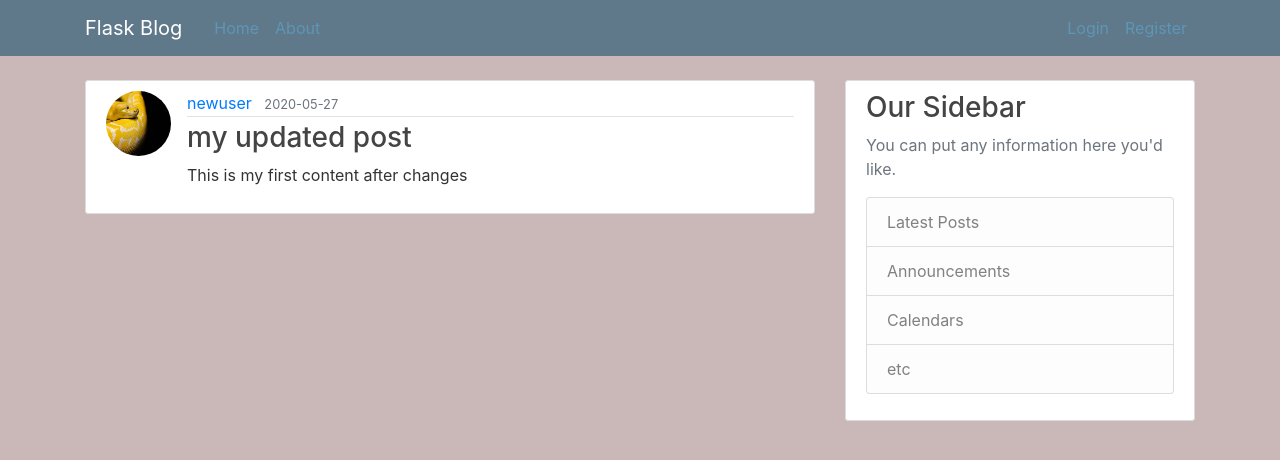
After one commit to RajuGujjalapati/flask_blog_webapp, a Flask app: page /post/1 in a window 1280 px wide. The commit adds this page. Shown: the top 460 px of the page. Run offline with Flask 2, Linux system fonts and the light colour scheme; data comes from the database, SQL or seed files in the repository; both versions use the stored data as it was after the commit; some libraries are stand-ins or nearby versions.

Commit message:
Now user can create,  update and delete his/her own posts

```diff
--- a/flaskblog/routes.py
+++ b/flaskblog/routes.py
@@ -1,28 +1,29 @@
 import os, secrets
-from flask import  render_template, url_for, flash, redirect, request
-from flaskblog.forms import RegistrationForm, LoginForm, UpdateAccountForm
-from flaskblog.models import User, Post
+from flask import  render_template, url_for, flash, redirect, request, abort
+from flaskblog.forms import RegistrationForm, LoginForm, UpdateAccountForm, PostForm
+from flaskblog.models import User, Posti
 from PIL import Image
 from flaskblog import app, db, bcrypt
 from flask_login import  login_user, current_user, logout_user, login_required
-posts = [
-    {
-        'author': 'Raju Chowdary',
-        'title': 'Blog Post 1',
-        'content': 'First post content',
-        'date_posted': 'May 25, 2020'
-    },
-    {
-        'author': 'fripya',
-        'title': 'Blog Post 2',
-        'content': 'Second post content',
-        'date_posted': 'May 26, 2020'
-    }
-]
+# posts = [
+#     {
+#         'author': 'Raju Chowdary',
+#         'title': 'Blog Post 1',
+#         'content': 'First post content',
+#         'date_posted': 'May 25, 2020'
+#     },
+#     {
+#         'author': 'fripya',
+#         'title': 'Blog Post 2',
+#         'content': 'Second post content',
+#         'date_posted': 'May 26, 2020'
+#     }
+# ]
 
 @app.route("/")
 @app.route("/home")
 def home():
+    posts =Posti.query.all()
     return render_template('home.html', posts=posts)
 
 
@@ -107,3 +108,52 @@ def account():
 
     image_file = url_for('static', filename='profile_pics/' + current_user.image_file)
     return render_template('account.html', title='Account', image_file=image_file, form=form)
+
+@app.route("/post/new", methods=['GET','POST'])
+@login_required
+def new_post():
+    form = PostForm()
+    if form.validate_on_submit():
+        post =Posti(title= form.title.data, content =form.content.data, author = current_user)
+        db.session.add(post)
+        db.session.commit()
+        flash('Your post has been created Success!', 'success')
+        return redirect(url_for('home'))
+    return render_template('create_post.html', title ='New Post', form = form, legend='New Post')
+
+#post overview
+@app.route("/post/<int:post_id>")
+def post(post_id):
+    post = Posti.query.get_or_404(post_id)
+    return render_template('post.html', title=post.title, post=post)
+
+#update post
+@app.route("/post/<int:post_id>/update", methods=['GET', 'POST'])
+@login_required
+def update_post(post_id):
+    post = Posti.query.get_or_404(post_id)
+    if post.author != current_user:
+        abort(403)
+    form = PostForm()
+    if form.validate_on_submit():
+        post.title = form.title.data
+        post.content = form.content.data
+        db.session.commit()
+        flash('Your post has been updated!', 'success')
+        return redirect(url_for('post', post_id=post.id))
+    elif request.method == 'GET':
+        form.title.data = post.title
+        form.content.data = post.content
+    return render_template('create_post.html', title='Update Post', form=form, legend='Update Post')
+
+#delete post
+@app.route("/post/<int:post_id>/delete", methods=['POST'])
+@login_required
+def delete_post(post_id):
+    post = Posti.query.get_or_404(post_id)
+    if post.author != current_user:
+        abort(403)
+    db.session.delete(post)
+    db.session.commit()
+    flash('Your post has been deleted!', 'success')
+    return redirect(url_for('home'))
--- a/flaskblog/templates/layout.html
+++ b/flaskblog/templates/layout.html
@@ -36,7 +36,8 @@
                     <!-- Navbar Right Side -->
                     <div class="navbar-nav">
                         {% if current_user.is_authenticated %}
-                        <a class="nav-item nav-link" href="{{ url_for('account') }}">Account</a>
+                        <a class="nav-item nav-link" href="{{ url_for('new_post') }}">New Post</a>
+                            <a class="nav-item nav-link" href="{{ url_for('account') }}">Account</a>
                             <a class="nav-item nav-link" href="{{ url_for('logout') }}">Logout</a>
                         {% else %}
                             <a class="nav-item nav-link" href="{{ url_for('login') }}">Login</a>
--- /dev/null
+++ b/flaskblog/templates/post.html
@@ -0,0 +1,44 @@
+{% extends 'layout.html' %}
+{% block content %}
+<article class="media content-section">
+    <img class="rounded-circle article-img"
+        src="{{ url_for('static', filename='profile_pics/') + post.author.image_file }}" alt="author_image">
+    <div class="media-body">
+        <div class="article-metadata">
+            <a class="mr-2" href="#">{{ post.author.username }}</a>
+            <small class="text-muted">{{ post.date_posted.strftime('%Y-%m-%d') }}</small>
+            {% if post.author == current_user %}
+                <div>
+                    <a class="btn btn-secondary btn-sm mt-1 mb-1"
+                        href="{{ url_for('update_post', post_id=post.id) }}">Update</a>
+                    <button type="button" class="btn btn-danger btn-sm m-1" data-toggle="modal"
+                        data-target="#deleteModal">Delete</button>
+                </div>
+            {% endif %}
+        </div>
+        <h3 class="article-title">{{ post.title }}</h3>
+        <p class="article-content">{{ post.content }}</p>
+    </div>
+</article>
+<!-- Modal -->
+<div class="modal fade" id="deleteModal" tabindex="-1" role="dialog" aria-labelledby="deleteModalLabel" aria-hidden="true">
+    <div class="modal-dialog" role="document">
+      <div class="modal-content">
+        <div class="modal-header">
+          <h5 class="modal-title" id="deleteModalLabel">Delete Post?</h5>
+          <button type="button" class="close" data-dismiss="modal" aria-label="Close">
+            <span aria-hidden="true">&times;</span>
+          </button>
+        </div>
+        <div class="modal-footer">
+          <button type="button" class="btn btn-secondary" data-dismiss="modal">Close</button>
+          <form action="{{ url_for('delete_post', post_id=post.id) }}" method="POST">
+            <input class="btn btn-danger" type="submit" value="Delete">
+          </form>
+        </div>
+      </div>
+    </div>
+</div>
+
+
+{% endblock content %}
```
Also changed, not shown: flaskblog/forms.py (+8 -1 lines), flaskblog/models.py (+6 -3 lines), flaskblog/templates/create_post.html (added, +41 -0 lines), flaskblog/templates/home.html (+4 -4 lines), flaskblog/site.db.
